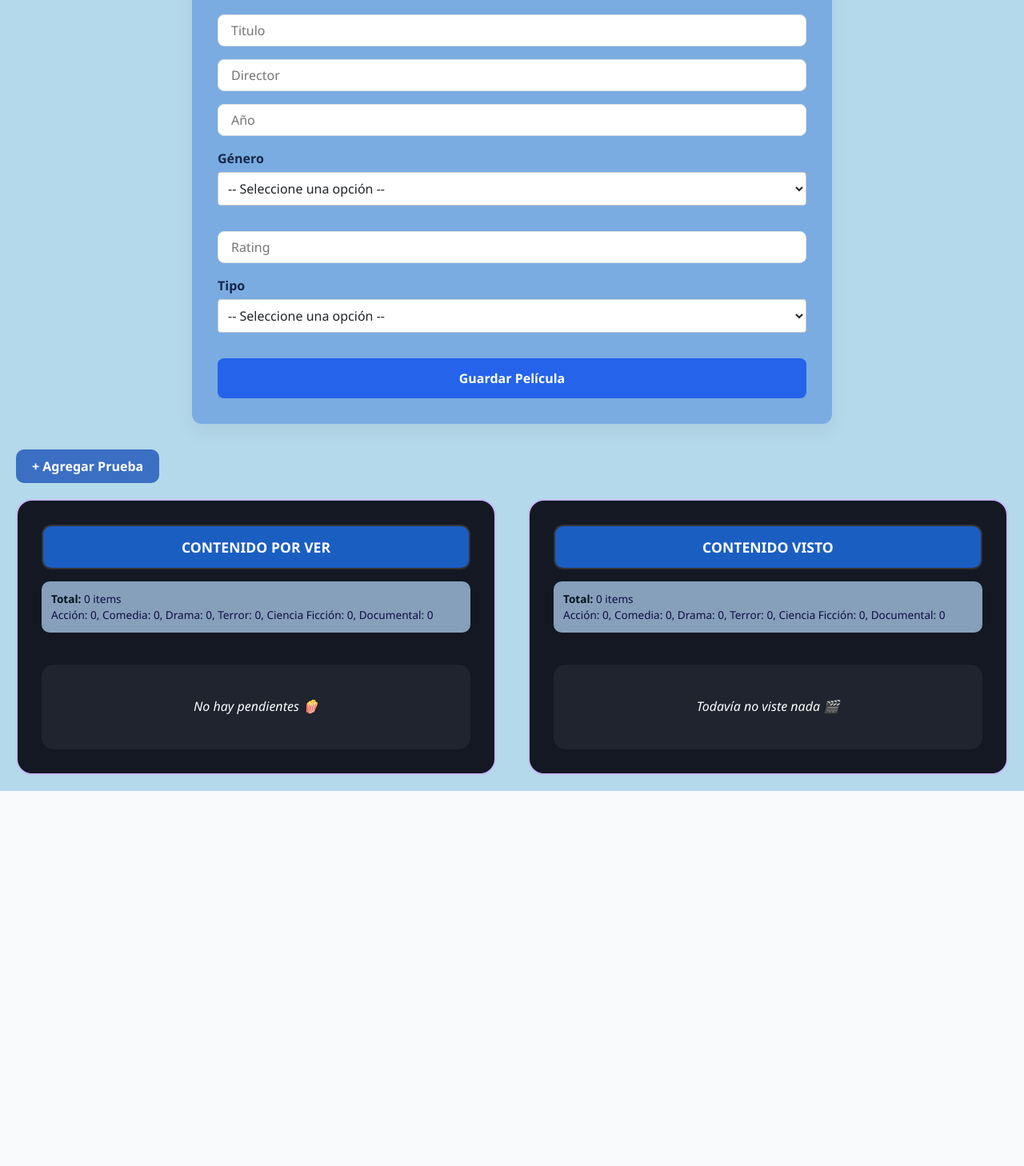
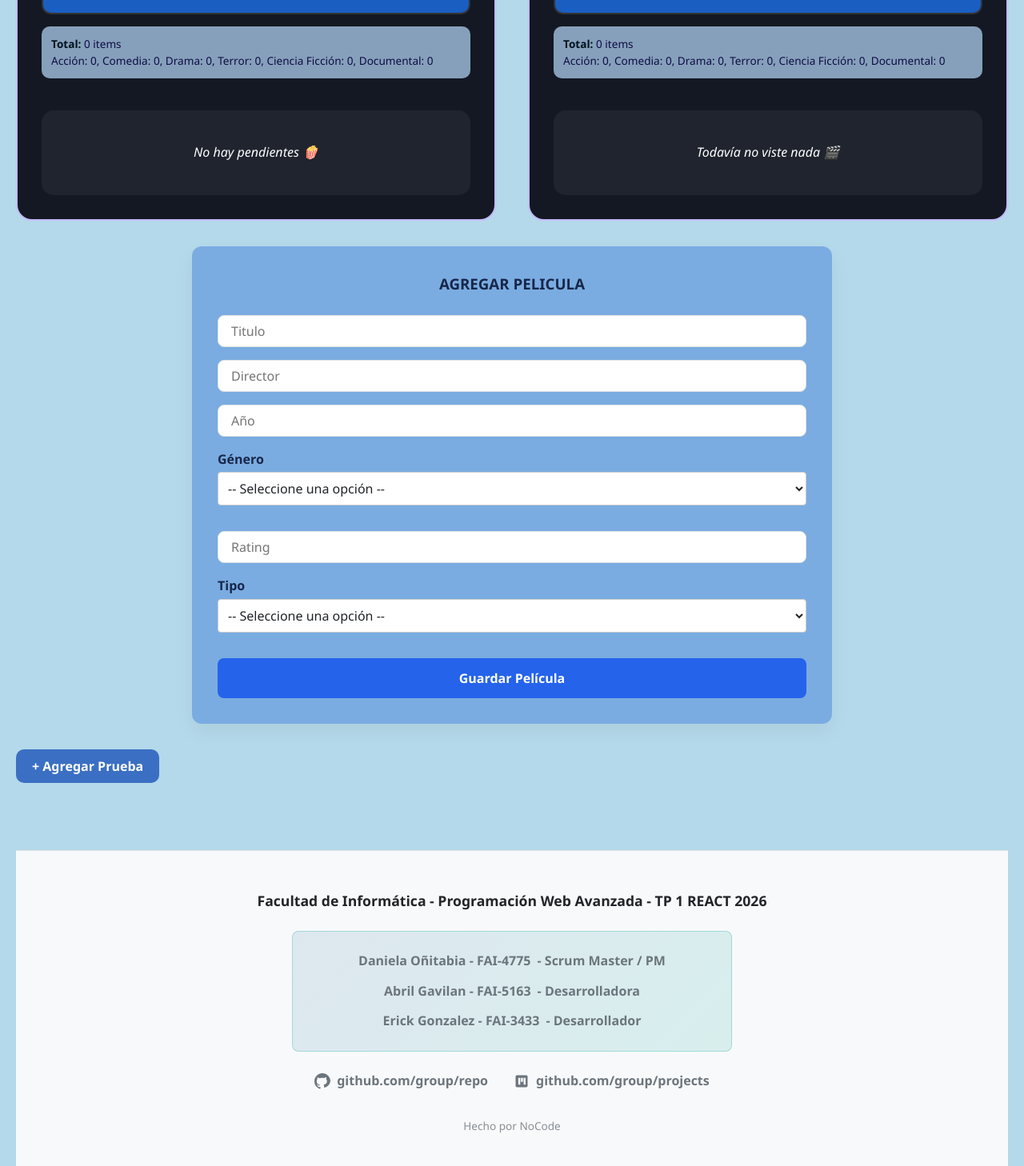
Before and after one commit to DanielaOnatibia/TP1-de-PWA, a React (Vite) app: page / in a window 1280 px wide. Shown: the part 452-1910 px from the top of the page at 80% size. Before the commit the page ends 1441 px from the top, so only its background shows below. Built offline with nearby package versions, Linux system fonts and the light colour scheme.

Commit message:
Subo integracion del componente Footer y modifique la seccion de la lista de contenidos para que este debajo del buscador.

```diff
--- /dev/null
+++ b/src/Components/Footer/Footer.jsx
@@ -0,0 +1,80 @@
+import styles from "./Footer.module.css";
+
+const Footer = () => {
+  return (
+    <footer className={styles.footer}>
+      <div className={styles.institucion}>
+        <p>
+          Facultad de Informática - Programación Web Avanzada - TP 1 REACT 2026
+        </p>
+      </div>
+
+      <div className={styles.equipo}>
+        <ul className={styles.listaMiembros}>
+          <li>
+            <a
+              href="https://github.com/DanielaOnatibia"
+              target="_blank"
+              rel="noopener noreferrer"
+              className={styles.link}
+            >
+              <strong>Daniela Oñitabia - FAI-4775</strong> - Scrum Master / PM
+            </a>
+          </li>
+          <li>
+            <a
+              href="https://github.com/abrilgavilan11"
+              target="_blank"
+              rel="noopener noreferrer"
+              className={styles.link}
+            >
+              <strong>Abril Gavilan - FAI-5163</strong> - Desarrolladora
+            </a>
+          </li>
+          <li>
+            <a
+              href="https://github.com/DevEriik"
+              target="_blank"
+              rel="noopener noreferrer"
+              className={styles.link}
+            >
+              <strong>Erick Gonzalez - FAI-3433</strong> - Desarrollador
+            </a>
+          </li>
+        </ul>
+      </div>
+
+      <div className={styles.enlaces}>
+        <a
+          href="https://github.com/DanielaOnatibia/TP1-de-PWA"
+          target="_blank"
+          rel="noopener noreferrer"
+          className={styles.link}
+        >
+          <svg viewBox="0 0 24 24" width="20" height="20" fill="currentColor">
+            <path d="M12 0C5.37 0 0 5.37 0 12c0 5.31 3.435 9.795 8.205 11.385.6.105.825-.255.825-.57 0-.285-.015-1.23-.015-2.235-3.015.555-3.795-.735-3.975-1.395-.09-.225-.48-1.395-.825-1.68-.285-.225-.69-.585-.015-.6.63-.015 1.08.585 1.23.825.72 1.215 1.875.87 2.34.66.075-.525.285-.87.51-1.065-2.385-.27-4.89-1.185-4.89-5.31 0-1.17.42-2.13 1.11-2.88-.12-.27-.48-1.365.105-2.85 0 0 .9-.285 2.955 1.11A10.34 10.34 0 0112 6.84c.915.015 1.83.12 2.7.36 2.055-1.395 2.955-1.11 2.955-1.11.585 1.485.225 2.58.105 2.85.69.75 1.11 1.71 1.11 2.88 0 4.14-2.505 5.04-4.905 5.31.3.255.555.75.555 1.515 0 1.095-.015 1.98-.015 2.235 0 .315.225.69.825.57A12.02 12.02 0 0024 12c0-6.63-5.37-12-12-12z" />
+          </svg>
+          github.com/group/repo
+        </a>
+
+        <a
+          href="https://github.com/users/DanielaOnatibia/projects/3"
+          target="_blank"
+          rel="noopener noreferrer"
+          className={styles.link}
+        >
+          <svg viewBox="0 0 24 24" width="20" height="20" fill="currentColor">
+            <path d="M19 3H5c-1.1 0-2 .9-2 2v14c0 1.1.9 2 2 2h14c1.1 0 2-.9 2-2V5c0-1.1-.9-2-2-2zm-9 14H7V7h3v10zm4-4h-3V7h3v6zm4 4h-3V7h3v10z" />
+          </svg>
+          github.com/group/projects
+        </a>
+      </div>
+
+      <div className={styles.creditos}>
+        <p>Hecho por NoCode</p>
+      </div>
+    </footer>
+  );
+};
+
+export default Footer;
--- /dev/null
+++ b/src/Components/Footer/Footer.module.css
@@ -0,0 +1,68 @@
+.footer {
+  display: flex;
+  flex-direction: column;
+  align-items: center;
+  gap: 1.5rem;
+  padding: 3rem 1.5rem;
+  width: 100%;
+  margin-top: 4rem;
+  border-top: 1px solid var(--borde-color);
+  background-color: var(--bg-principal);
+  color: var(--texto-secundario);
+  text-align: center;
+}
+
+.institucion p {
+  font-weight: 700;
+  color: var(--texto-principal);
+  font-size: 1.1rem;
+  margin: 0;
+}
+
+.equipo {
+  width: 100%;
+  max-width: 550px;
+  padding: 1.5rem 2.5rem;
+  border-radius: var(--borde-radio);
+  background: linear-gradient(135deg, rgba(70, 130, 180, 0.15) 0%, rgba(32, 178, 170, 0.15) 100%);
+  border: 1px solid rgba(32, 178, 170, 0.3);
+}
+
+.listaMiembros {
+  list-style: none;
+  padding: 0;
+  margin: 0;
+  display: flex;
+  flex-direction: column;
+  align-items: center;
+  gap: 0.75rem;
+  font-size: 1rem;
+  color: var(--color-primario);
+}
+
+.enlaces {
+  display: flex;
+  gap: 2rem;
+  flex-wrap: wrap;
+  justify-content: center;
+}
+
+.link {
+  display: flex;
+  align-items: center;
+  gap: 0.5rem;
+  color: var(--texto-secundario);
+  text-decoration: none;
+  font-weight: 700;
+  transition: var(--transicion-suave);
+}
+
+.link:hover {
+  color: var(--color-primario);
+}
+
+.creditos {
+  font-size: 0.85rem;
+  opacity: 0.8;
+  margin-top: 0.5rem;
+}
--- a/src/Pages/Home/Home.jsx
+++ b/src/Pages/Home/Home.jsx
@@ -5,6 +5,7 @@ import CardPelicula from "../../Components/CardPelicula/CardPelicula";
 import Buscador from "../../Components/Buscador/Buscador";
 import Filtrado from "../../Components/Filtrado/Filtrado";
 import Orden from "../../Components/Orden/Orden";
+import Footer from "../../Components/Footer/Footer";
 import { useState, useEffect } from "react";
 
 export function Home() {
@@ -19,7 +20,14 @@ export function Home() {
     return datosGuardados ? JSON.parse(datosGuardados) : [];
   });
 
-  const generoPelis = ["Acción", "Comedia", "Drama", "Terror", "Ciencia Ficción", "Documental"];
+  const generoPelis = [
+    "Acción",
+    "Comedia",
+    "Drama",
+    "Terror",
+    "Ciencia Ficción",
+    "Documental",
+  ];
 
   useEffect(() => {
     localStorage.setItem("mis_pelis", JSON.stringify(peliculas));
@@ -32,7 +40,7 @@ export function Home() {
 
   const cambiarEstado = (id) => {
     setPeliculas(
-      peliculas.map((p) => (p.id === id ? { ...p, esVista: !p.esVista } : p))
+      peliculas.map((p) => (p.id === id ? { ...p, esVista: !p.esVista } : p)),
     );
   };
 
@@ -53,14 +61,14 @@ export function Home() {
   // --- LÓGICA DE ESTADÍSTICAS ---
   const obtenerStats = (lista) => {
     const stats = { Total: lista.length };
-    lista.forEach(p => {
+    lista.forEach((p) => {
       stats[p.genero] = (stats[p.genero] || 0) + 1;
     });
     return stats;
   };
 
-  const pelisPorVer = peliculas.filter(p => !p.esVista);
-  const pelisVistas = peliculas.filter(p => p.esVista);
+  const pelisPorVer = peliculas.filter((p) => !p.esVista);
+  const pelisVistas = peliculas.filter((p) => p.esVista);
 
   const statsPorVer = obtenerStats(pelisPorVer);
   const statsVistas = obtenerStats(pelisVistas);
@@ -93,6 +101,77 @@ export function Home() {
         </div>
       </section>
 
+      {/* DASHBOARD DE LISTAS */}
+      <div className={styles.dashboardListas}>
+        {/* COLUMNA 1: POR VER */}
+        <section className={styles.columna}>
+          <div className={styles.headerListaPorVer}>
+            <h2>CONTENIDO POR VER</h2>
+          </div>
+          <div className={styles.stats}>
+            <p>
+              <strong>Total:</strong> {statsPorVer.Total} items
+            </p>
+            <p>
+              Acción: {statsPorVer.Acción || 0}, Comedia:{" "}
+              {statsPorVer.Comedia || 0}, Drama: {statsPorVer.Drama || 0},
+              Terror: {statsPorVer.Terror || 0}, Ciencia Ficción:{" "}
+              {statsPorVer["Ciencia Ficción"] || 0}, Documental:{" "}
+              {statsPorVer.Documental || 0}
+            </p>
+          </div>
+
+          <div className={styles.listadoCards}>
+            {pelisPorVer.length === 0 ? (
+              <p className={styles.mensajeVacio}>No hay pendientes 🍿</p>
+            ) : (
+              pelisPorVer.map((p) => (
+                <CardPelicula
+                  key={p.id}
+                  item={p}
+                  onEliminar={eliminarPelicula}
+                  onCambiarEstado={cambiarEstado}
+                />
+              ))
+            )}
+          </div>
+        </section>
+
+        {/* COLUMNA 2: VISTO */}
+        <section className={styles.columna}>
+          <div className={styles.headerListaVisto}>
+            <h2>CONTENIDO VISTO</h2>
+          </div>
+          <div className={styles.stats}>
+            <p>
+              <strong>Total:</strong> {statsVistas.Total} items
+            </p>
+            <p>
+              Acción: {statsVistas.Acción || 0}, Comedia:{" "}
+              {statsVistas.Comedia || 0}, Drama: {statsVistas.Drama || 0},
+              Terror: {statsVistas.Terror || 0}, Ciencia Ficción:{" "}
+              {statsVistas["Ciencia Ficción"] || 0}, Documental:{" "}
+              {statsVistas.Documental || 0}
+            </p>
+          </div>
+
+          <div className={styles.listadoCards}>
+            {pelisVistas.length === 0 ? (
+              <p className={styles.mensajeVacio}>Todavía no viste nada 🎬</p>
+            ) : (
+              pelisVistas.map((p) => (
+                <CardPelicula
+                  key={p.id}
+                  item={p}
+                  onEliminar={eliminarPelicula}
+                  onCambiarEstado={cambiarEstado}
+                />
+              ))
+            )}
+          </div>
+        </section>
+      </div>
+
       {/* FORMULARIO Y BOTONES */}
       <Formulario
         setPeliculas={setPeliculas}
@@ -104,66 +183,7 @@ export function Home() {
         + Agregar Prueba
       </button>
 
-      {/* DASHBOARD DE LISTAS */}
-      <div className={styles.dashboardListas}>
-
-        {/* COLUMNA 1: POR VER */}
-        <section className={styles.columna}>
-          <div className={styles.headerListaPorVer}>
-            <h2>CONTENIDO POR VER</h2>
-          </div>
-          <div className={styles.stats}>
-            <p><strong>Total:</strong> {statsPorVer.Total} items</p>
-          <p>
-              Acción: {statsPorVer.Acción || 0},
-              Comedia: {statsPorVer.Comedia || 0},
-              Drama: {statsPorVer.Drama || 0},
-              Terror: {statsPorVer.Terror || 0},
-              Ciencia Ficción: {statsPorVer["Ciencia Ficción"] || 0},
-              Documental: {statsPorVer.Documental || 0}
-          </p>
-          </div>
-
-          <div className={styles.listadoCards}>
-            {pelisPorVer.length === 0 ? (
-              <p className={styles.mensajeVacio}>No hay pendientes 🍿</p>
-            ) : (
-              pelisPorVer.map(p => (
-                <CardPelicula key={p.id} item={p} onEliminar={eliminarPelicula} onCambiarEstado={cambiarEstado} />
-              ))
-            )}
-          </div>
-        </section>
-
-        {/* COLUMNA 2: VISTO */}
-        <section className={styles.columna}>
-          <div className={styles.headerListaVisto}>
-            <h2>CONTENIDO VISTO</h2>
-          </div>
-          <div className={styles.stats}>
-            <p><strong>Total:</strong> {statsVistas.Total} items</p>
-            <p>
-                Acción: {statsVistas.Acción || 0},
-                Comedia: {statsVistas.Comedia || 0},
-                Drama: {statsVistas.Drama || 0},
-                Terror: {statsVistas.Terror || 0},
-                Ciencia Ficción: {statsVistas["Ciencia Ficción"] || 0},
-                Documental: {statsVistas.Documental || 0}
-            </p>
-            </div>
-
-          <div className={styles.listadoCards}>
-            {pelisVistas.length === 0 ? (
-              <p className={styles.mensajeVacio}>Todavía no viste nada 🎬</p>
-            ) : (
-              pelisVistas.map(p => (
-                <CardPelicula key={p.id} item={p} onEliminar={eliminarPelicula} onCambiarEstado={cambiarEstado} />
-              ))
-            )}
-          </div>
-        </section>
-
-      </div>
+      <Footer />
     </div>
   );
 }
--- a/src/Pages/Home/Home.module.css
+++ b/src/Pages/Home/Home.module.css
@@ -45,7 +45,7 @@
 .dashboardListas {
   display: flex;
   flex-direction: row;
-  gap: 40px; /* Espacio equilibrado entre columnas */
+  gap: 40px;
   align-items: flex-start;
   width: 100%;
 }
```
Lines whose indentation alone changed are shown as unchanged.
